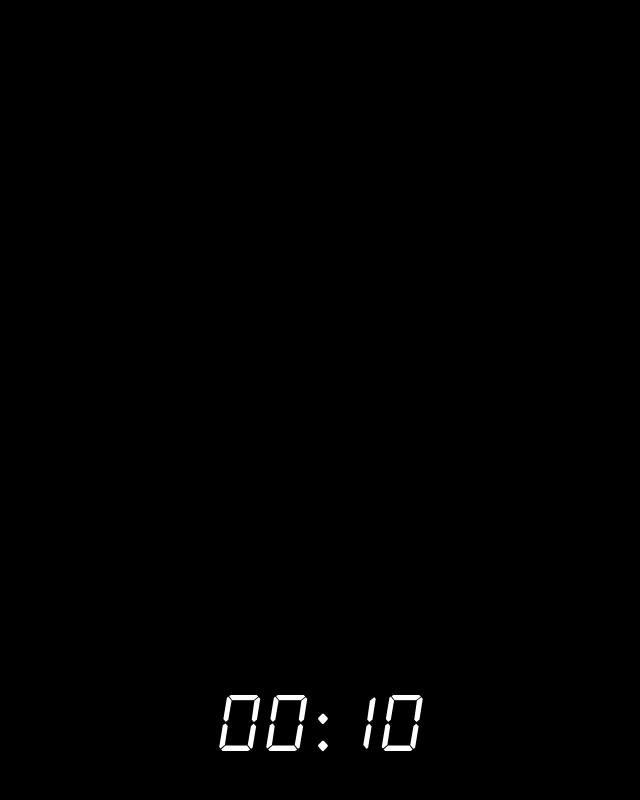
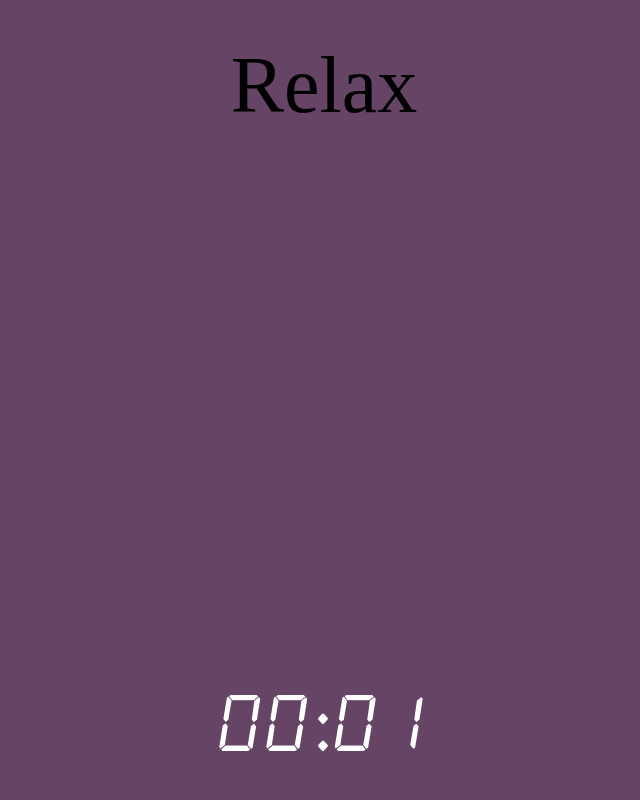
Before and after one commit to brian-stovall/melanzana, a plain HTML site: page index.html in a window 1280 px wide. Shown: the whole page, without its empty margins (316-956 px from the left). Drawn offline with Linux system fonts and the light colour scheme.

Commit message:
pomodoro cycles now change phase and repeat. need method to pause cycles and set time amounts

```diff
--- a/index.html
+++ b/index.html
@@ -8,6 +8,7 @@
 	<link rel='shortcut icon' href='assets/favicon.png'>
 </head>
 <body>
-	<div id='clockPanel'></div>
+	<div id='topWords' class='display'></div>
+	<div id='clockPanel' class='display'></div>
 </body>
 </html>
--- a/melanzana.css
+++ b/melanzana.css
@@ -16,12 +16,10 @@ body {
 	background-color:black;
 }
 
-#clockPanel {
-	position:relative;
-	top:80vh;
+.display {
+	position:absolute;
 	min-height:20vh;
 	min-width:100vw;
-	font-family:'alarmClock';
 	font-size:10vmin;
 	text-align:center;
 	background-color:transparent;
@@ -30,6 +28,15 @@ body {
 	z-index:100;
 }
 
+#clockPanel {
+	top:80vh;
+	font-family:'alarmClock';
+}
+
+#topWords {
+	top:0vh;
+}
+
 @font-face {
 	font-family: 'alarmClock';
 	src: url('assets/alarmClock.ttf') format('truetype');
--- a/melanzana.js
+++ b/melanzana.js
@@ -2,17 +2,27 @@ document.addEventListener('DOMContentLoaded', () => {
 	var grab = document.getElementById.bind(document);
 	var goButton = grab('goButton');
 	var clockPanel = grab('clockPanel');
-	var veggies = ['eggplant.png'];
+	var topWords = grab('topWords');
 	document.body.style['background-color'] = 'black';
+	var workDuration = .2;
+	var restDuration = .1;
 
 	//starts an animation of the timer picture
 	//to complete in 'time' argument minutes
 	//take a style variable that can be 'work' or 'rest' for the two different display styles
-	function animatePic(duration, picAddr, style) {
+	function animatePic(picAddr, style) {
 		//make dt timer
-		var duration = duration * 60;
+		var duration = (style === 'work') ? workDuration : restDuration;
+		duration = duration * 60;
 		var seconds = 0;
 		var timer = calcDt();
+
+		//change the text at the top of the screen
+		topWords.textContent = (style === 'work') ? 'Work' : 'Relax';
+
+		//style everything appropriately
+		topWords.style.color = (style === 'work') ? '#a03' : 'black';
+		document.body.style['background-color'] = (style === 'work') ? 'black' : '#646';
 
 		//draw the initial image and get a reference to the mask
 		var mask = drawPic(picAddr);
@@ -37,12 +47,18 @@ document.addEventListener('DOMContentLoaded', () => {
 
 			//recurse while needed
 			if (seconds < duration) window.requestAnimationFrame(animate);
+			else {
+				var newStyle = (style === 'work') ? 'rest' : 'work';
+				animatePic(picAddr, newStyle);
+			}
 		}
 	}
 
 	//function that draws the picture and a div mask completely obscuring it,
 	//then returns the mask's element
 	function drawPic (picAddr) {
+		dump('pic');
+		dump('mask');
 		var pic = document.body.appendChild(document.createElement('img'));
 		var mask = document.body.appendChild(document.createElement('div'));
 		mask.id = 'mask';
@@ -107,5 +123,5 @@ document.addEventListener('DOMContentLoaded', () => {
 	}
 
 	//test
-	animatePic(.25, 'tomato.png', 'rest');
+	animatePic('eggplant.png', 'relax');
 });
```
